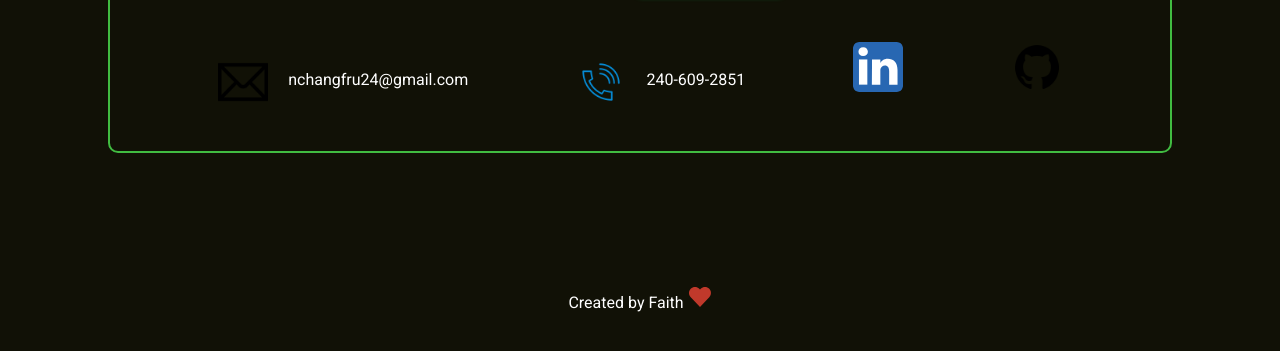
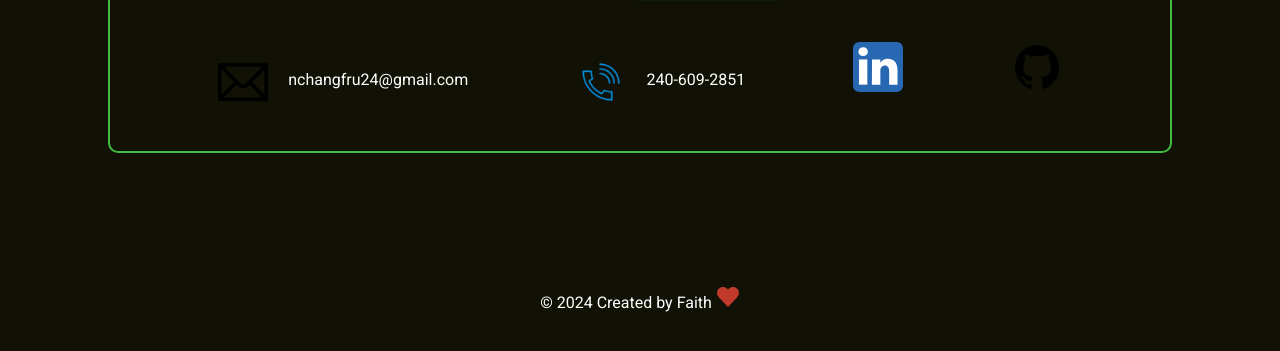
Before and after one commit to Faith-Nchang/My_Portfolio, a website: page index.html in a window 1280 px wide. Shown: the part 6763-7114 px from the top of the page. Drawn offline with Linux system fonts and the light colour scheme.

Commit message:
Update index.html

```diff
--- a/index.html
+++ b/index.html
@@ -404,7 +404,7 @@
     </main>
     <footer>
         <p>
-            Created
+            © 2024 Created
             by Faith <?xml version="1.0" ?> <svg class="" height="24" version="1.1" width="24" xmlns="http://www.w3.org/2000/svg" xmlns:cc="http://creativecommons.org/ns#" xmlns:dc="http://purl.org/dc/elements/1.1/" xmlns:rdf="http://www.w3.org/1999/02/22-rdf-syntax-ns#"><g transform="translate(0 -1028.4)"><path d="m7 1031.4c-1.5355 0-3.0784 0.5-4.25 1.7-2.3431 2.4-2.2788 6.1 0 8.5l9.25 9.8 9.25-9.8c2.279-2.4 2.343-6.1 0-8.5-2.343-2.3-6.157-2.3-8.5 0l-0.75 0.8-0.75-0.8c-1.172-1.2-2.7145-1.7-4.25-1.7z" fill="#c0392b"/></g></svg>
         </p>
     </footer>
```
